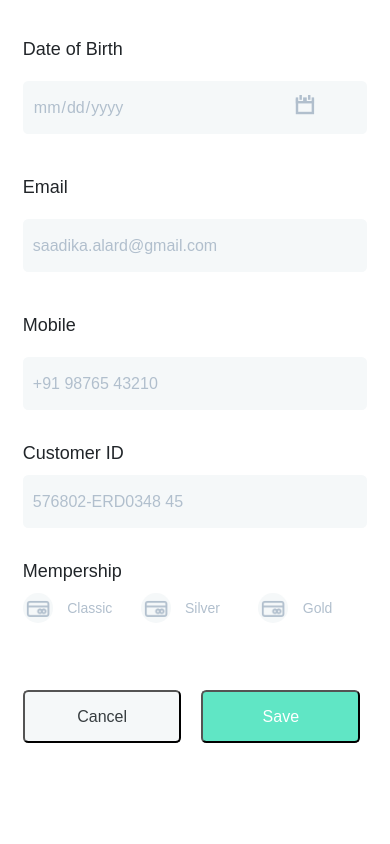
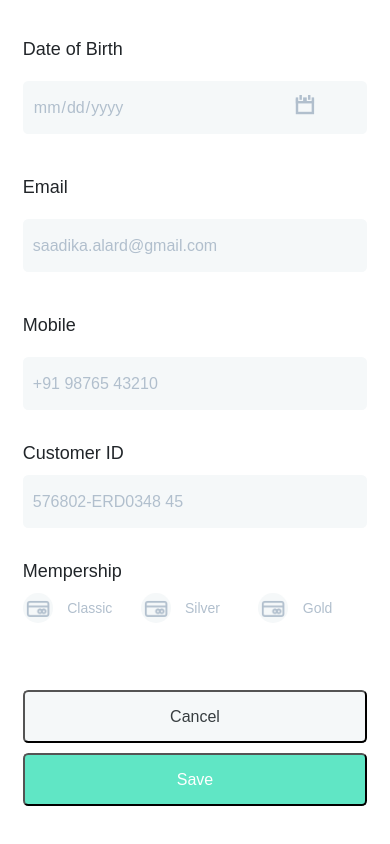
Before and after one commit to Saadika/jquery-form-validation, a plain HTML site: page index.html in a window 390 px wide. Shown: the part 1039-1883 px from the top of the page. Before the commit the page ends 1820 px from the top, so only its background shows below. Drawn offline with nearby package versions, Linux system fonts and the light colour scheme.

Commit message:
last changes

```diff
--- a/assets/css/styles.css
+++ b/assets/css/styles.css
@@ -49,6 +49,7 @@ input[type=date] {
     padding-left: 10px;
     padding-right: 10px;
     color: #b1bfcd;
+    cursor: pointer;
 }
 
 input[type=date]::-webkit-inner-spin-button {
@@ -192,6 +193,7 @@ span {
     -moz-transition: 0.25s ease-in-out;
     -ms-transition: 0.25s ease-in-out;
     -o-transition: 0.25s ease-in-out;
+    cursor: pointer;
 }
 
 .toggle-button img:hover {
@@ -277,6 +279,7 @@ span {
     margin-right: 10px;
     background-color: #f5f8f9;
     border-radius: 50%;
+    cursor: pointer;
 }
 
 .male-icon:hover,
@@ -415,6 +418,11 @@ span {
     margin-right: 20px;
 }
 
+.cancel-button button,
+.save-button button {
+    cursor: pointer;
+}
+
 .cancel-button button {
     width: 158.7px;
     height: 53px;
@@ -491,6 +499,22 @@ span {
         border-top-right-radius: 0;
         border-bottom-right-radius: 0;
     }
+
+    .cancel-button,
+    .save-button {
+        display: block;
+        width: 100%;
+    }
+
+    .cancel-button button,
+    .save-button button {
+        width: 100%;
+    }
+
+    .cancel-button {
+        margin-bottom: 10px;
+        margin-right: 0;
+    }
 }
 
 @media screen and (max-width: 768px) {
--- a/assets/js/script.js
+++ b/assets/js/script.js
@@ -102,3 +102,18 @@ $('.save-button').click(function(e) {
     else
         alert('Thank you for submitting');
 });
+
+
+// Form data collection
+$('.form').submit(function() {
+    // get all the inputs into an array.
+    var $inputs = $('.form :input');
+
+    // not sure if you wanted this, but I thought I'd add it.
+    // get an associative array of just the values.
+    var values = {};
+    $inputs.each(function() {
+        values[this.name] = $(this).val();
+    });
+
+});
--- a/index.html
+++ b/index.html
@@ -172,7 +172,7 @@
                     </div>
 
                     <div class="save-button inline">
-                        <button>Save</button>
+                        <button type="submit">Save</button>
                     </div>
                 </div>
 
```
